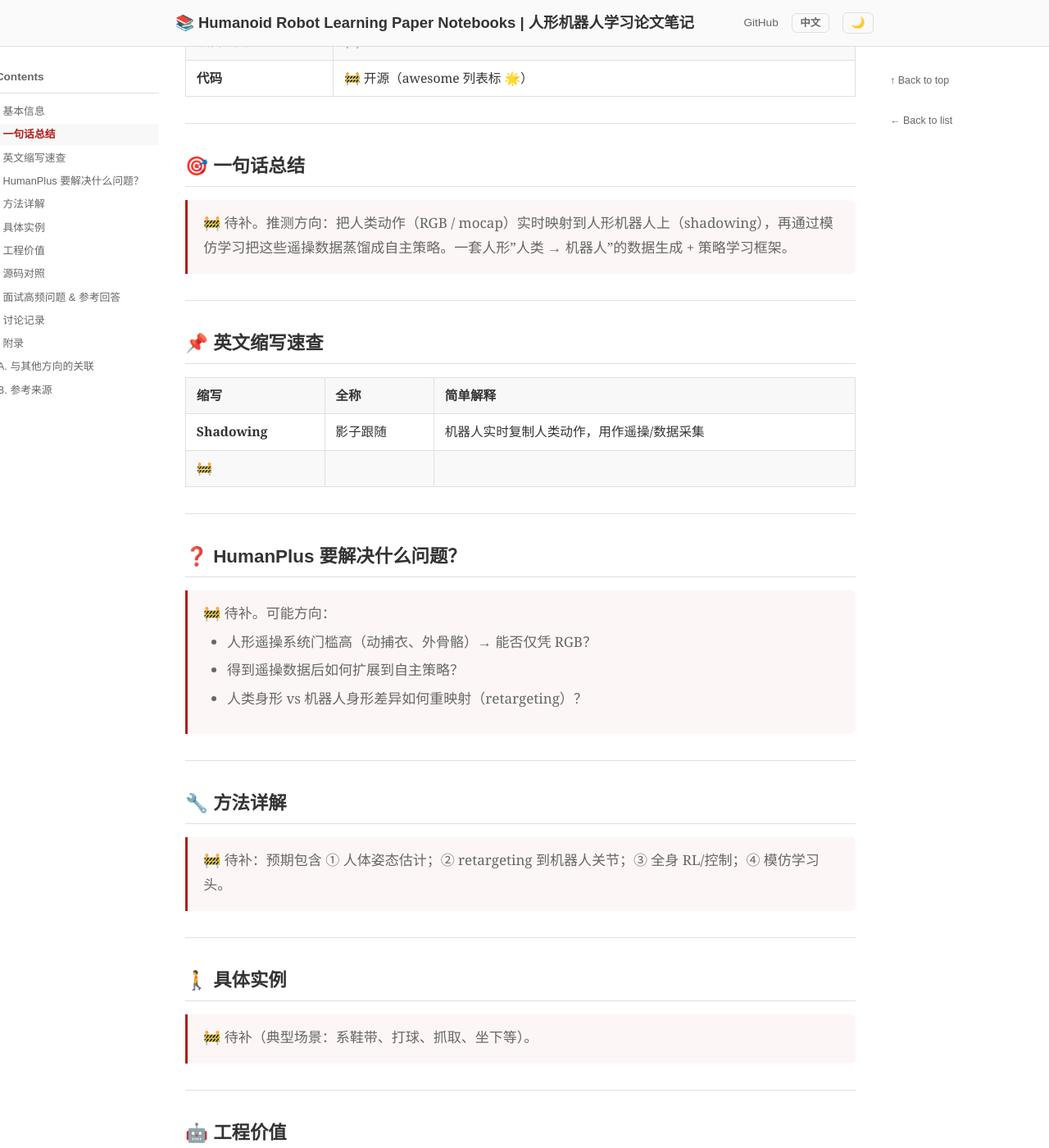
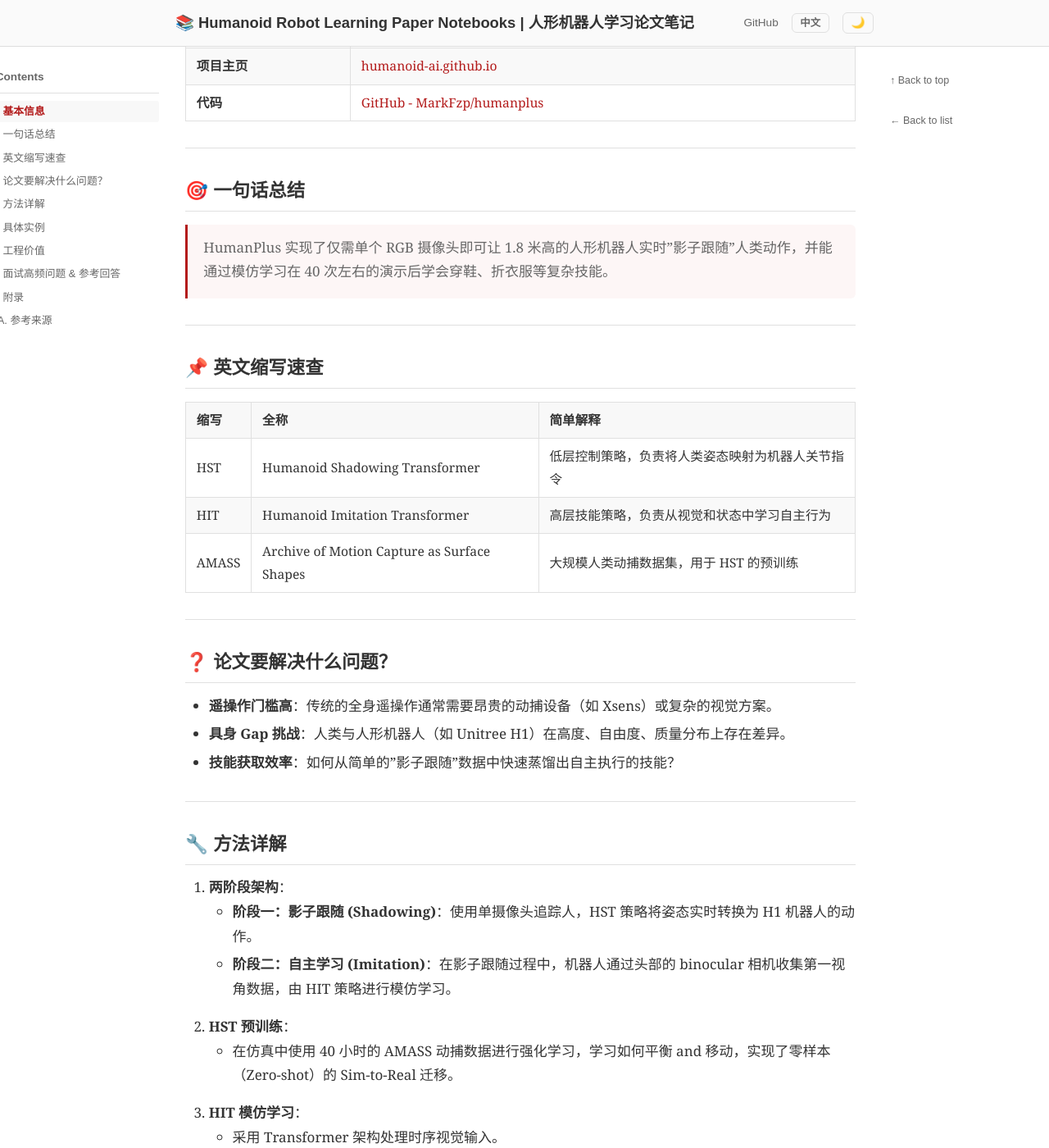
Before and after one commit to ImChong/Humanoid_Robot_Learning_Paper_Notebooks, a Jekyll site: the page built from papers/06_Teleoperation/HumanPlus_Humanoid_Shadowing_and_Imitation_from_Humans/HumanPlus_Humanoid_Shadowing_and_Imitation_from_Humans.md, in a window 1280 px wide and 1400 px high, scrolled down 711 px. Shown: the whole window at 82% size. Built offline with Jekyll 4.4.1, drawn with Linux system fonts in a browser that asks for light colours; some of the changed text lies outside the part shown.

Commit message:
docs(Teleoperation): 填充 HumanPlus 核心信息，消灭 🚧 骨架

```diff
--- a/papers/06_Teleoperation/HumanPlus_Humanoid_Shadowing_and_Imitation_from_Humans/HumanPlus_Humanoid_Shadowing_and_Imitation_from_Humans.md
+++ b/papers/06_Teleoperation/HumanPlus_Humanoid_Shadowing_and_Imitation_from_Humans/HumanPlus_Humanoid_Shadowing_and_Imitation_from_Humans.md
@@ -1,16 +1,17 @@
 ---
 layout: paper
+paper_order: 1
 title: "HumanPlus: Humanoid Shadowing and Imitation from Humans"
-category: "遥操作 Teleoperation"
-zhname: "HumanPlus：人形机器人影子跟随与人类模仿"
+category: "遥操作与模仿"
+zhname: "HumanPlus：人形机器人对人类的影子跟随与模仿"
 ---
 
 # HumanPlus: Humanoid Shadowing and Imitation from Humans
-**HumanPlus：人形机器人影子跟随与人类模仿**
+**HumanPlus：人形机器人对人类的影子跟随与模仿**
 
-> 📅 阅读日期: 待读
-> 🏷️ 板块: 06_Teleoperation 首篇骨架
-> 🚧 本笔记为骨架，基本信息待人工核对。
+> 📅 阅读日期: 2026-04-21
+> 🏷️ 板块: 06 Teleoperation · 分类起步样例
+> 🚧 本笔记已填充基本信息，深度技术细节待细化。
 
 ---
 
@@ -18,19 +19,19 @@ zhname: "HumanPlus：人形机器人影子跟随与人类模仿"
 
 | 项目 | 链接 |
 |------|------|
-| **arXiv** | 🚧 待核对（候选：2406.10454） |
-| **PDF** | 🚧 |
-| **作者** | 🚧 待核对（Stanford 团队） |
-| **机构** | 🚧 待核对（Stanford） |
-| **发布时间** | 2024（🚧 待核对月份，候选：2024-06） |
-| **项目主页** | 🚧 |
-| **代码** | 🚧 开源（awesome 列表标 🌟） |
+| **arXiv** | [2406.10454](https://arxiv.org/abs/2406.10454) |
+| **PDF** | [Download](https://arxiv.org/pdf/2406.10454.pdf) |
+| **作者** | Zipeng Fu, Zhuo Xu, Shuran Song |
+| **机构** | Stanford University |
+| **发布时间** | 2024-06 |
+| **项目主页** | [humanoid-ai.github.io](https://humanoid-ai.github.io/) |
+| **代码** | [GitHub - MarkFzp/humanplus](https://github.com/MarkFzp/humanplus) |
 
 ---
 
 ## 🎯 一句话总结
 
-> 🚧 待补。推测方向：把人类动作（RGB / mocap）实时映射到人形机器人上（shadowing），再通过模仿学习把这些遥操数据蒸馏成自主策略。一套人形"人类 → 机器人"的数据生成 + 策略学习框架。
+> HumanPlus 实现了仅需单个 RGB 摄像头即可让 1.8 米高的人形机器人实时"影子跟随"人类动作，并能通过模仿学习在 40 次左右的演示后学会穿鞋、折衣服等复杂技能。
 
 ---
 
@@ -38,67 +39,60 @@ zhname: "HumanPlus：人形机器人影子跟随与人类模仿"
 
 | 缩写 | 全称 | 简单解释 |
 |------|------|----------|
-| **Shadowing** | 影子跟随 | 机器人实时复制人类动作，用作遥操/数据采集 |
-| 🚧 | | |
+| HST | Humanoid Shadowing Transformer | 低层控制策略，负责将人类姿态映射为机器人关节指令 |
+| HIT | Humanoid Imitation Transformer | 高层技能策略，负责从视觉和状态中学习自主行为 |
+| AMASS | Archive of Motion Capture as Surface Shapes | 大规模人类动捕数据集，用于 HST 的预训练 |
 
 ---
 
-## ❓ HumanPlus 要解决什么问题？
+## ❓ 论文要解决什么问题？
 
-> 🚧 待补。可能方向：
-> - 人形遥操系统门槛高（动捕衣、外骨骼）→ 能否仅凭 RGB？
-> - 得到遥操数据后如何扩展到自主策略？
-> - 人类身形 vs 机器人身形差异如何重映射（retargeting）？
+- **遥操作门槛高**：传统的全身遥操作通常需要昂贵的动捕设备（如 Xsens）或复杂的视觉方案。
+- **具身 Gap 挑战**：人类与人形机器人（如 Unitree H1）在高度、自由度、质量分布上存在差异。
+- **技能获取效率**：如何从简单的"影子跟随"数据中快速蒸馏出自主执行的技能？
 
 ---
 
 ## 🔧 方法详解
 
-> 🚧 待补：预期包含 ① 人体姿态估计；② retargeting 到机器人关节；③ 全身 RL/控制；④ 模仿学习头。
+1. **两阶段架构**：
+   - **阶段一：影子跟随 (Shadowing)**：使用单摄像头追踪人，HST 策略将姿态实时转换为 H1 机器人的动作。
+   - **阶段二：自主学习 (Imitation)**：在影子跟随过程中，机器人通过头部的 binocular 相机收集第一视角数据，由 HIT 策略进行模仿学习。
+2. **HST 预训练**：
+   - 在仿真中使用 40 小时的 AMASS 动捕数据进行强化学习，学习如何平衡 and 移动，实现了零样本（Zero-shot）的 Sim-to-Real 迁移。
+3. **HIT 模仿学习**：
+   - 采用 Transformer 架构处理时序视觉输入。
+   - 只需约 40 个演示（约 2 小时数据）即可掌握一个新技能。
 
 ---
 
 ## 🚶 具体实例
 
-> 🚧 待补（典型场景：系鞋带、打球、抓取、坐下等）。
+- **穿鞋并行走**：机器人能够先坐下，用手拎起鞋子套在脚上，然后站起来行走。
+- **仓库卸货**：通过影子跟随演示，机器人学会了将箱子从货架上搬运到传送带上。
+- **社交互动**：学会了与人打招呼、击掌。
 
 ---
 
 ## 🤖 工程价值
 
-> 🚧 待补。意义：06_Teleoperation 分类首篇骨架；代表"单目视频 → 实时人形遥操"低成本路线。
-
----
-
-## 📁 源码对照
-
-> 🚧 开源代码 repo 待核对。
+- **极低成本遥操作**：只需要一个摄像头，极大降低了全身控制研究的设备门槛。
+- **全栈开源**：不仅开源了算法代码，还提供了 Unitree H1 的硬件改装方案。
+- **复杂任务突破**：在全尺寸人形机器人上展示了折衣服、穿鞋等极高难度的精细化操作。
 
 ---
 
 ## 🎤 面试高频问题 & 参考回答
 
-> 🚧
-
----
-
-## 💬 讨论记录
-
-> 🚧
+1. **单摄像头如何保证深度和 3D 姿态的准确性？**
+   - 并非追求绝对坐标精度，而是通过 HST 学习从 2D/3D 关键点序列到平衡动作的映射。
+2. **HST 和 HIT 的关系？**
+   - HST 是"小脑"（负责平衡与关节控制），HIT 是"大脑"（负责决策与视觉引导）。
 
 ---
 
 ## 📎 附录
 
-### A. 与其他方向的关联
-
-| 方向 | 关系 |
-|------|------|
-| 03_Loco-Manipulation_and_WBC | 提供全身控制器下层 |
-| 13_Human_Motion | 共用人类姿态估计模块 |
-| 05_Manipulation | 上肢策略可能共用 |
-
-### B. 参考来源
-
-- 🚧 待核对 arXiv / 主页 / 代码
-- 建议交叉验证来源：[awesome-humanoid-robot-learning](https://github.com/YanjieZe/awesome-humanoid-robot-learning) Teleoperation section
+### A. 参考来源
+- [arXiv:2406.10454](https://arxiv.org/abs/2406.10454)
+- [Project Website](https://humanoid-ai.github.io/)
```
